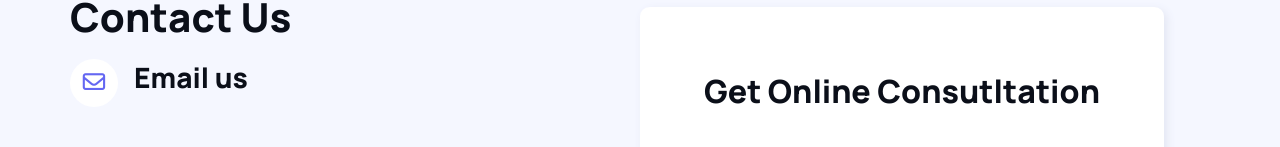
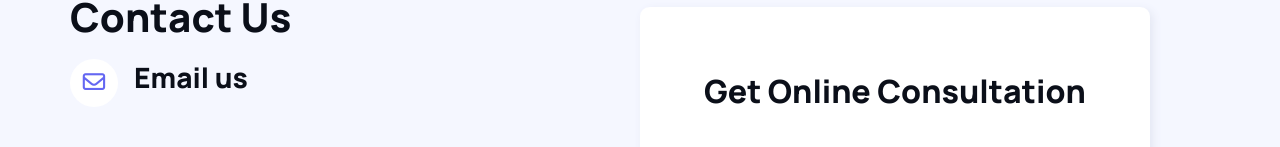
Before and after one commit to InteLLigentMonk/Silicon-React, a React (Vite) app: page /contact in a window 1280 px wide. Shown: the part 141-288 px from the top of the page. Built offline with nearby package versions, Linux system fonts and the light colour scheme.

Commit message:
fixed typo on contact form

```diff
--- a/src/components/ContactForm.jsx
+++ b/src/components/ContactForm.jsx
@@ -87,7 +87,7 @@ function ContactForm() {
 
   return (
     <section className="contact-form-container">
-      <h2>Get Online Consutltation</h2>
+      <h2>Get Online Consultation</h2>
       <form onSubmit={handleSubmit} className="contact-form">
         <div className="form-group">
           <label htmlFor="name">Full Name</label>
```
